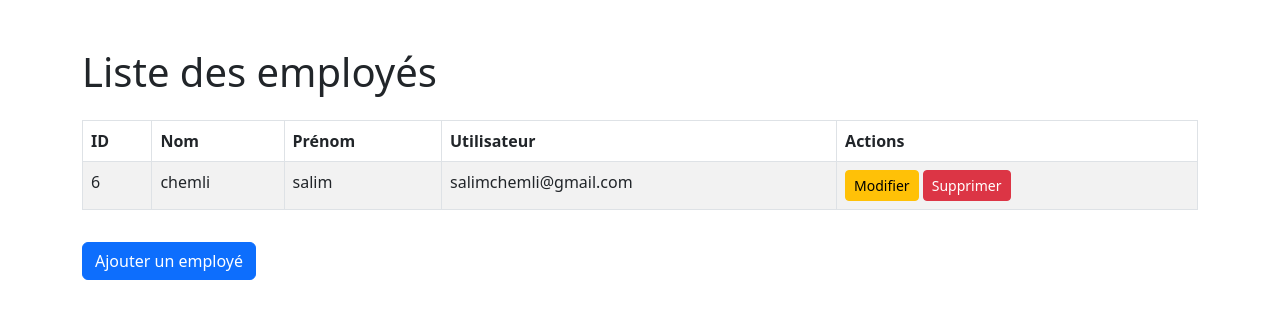
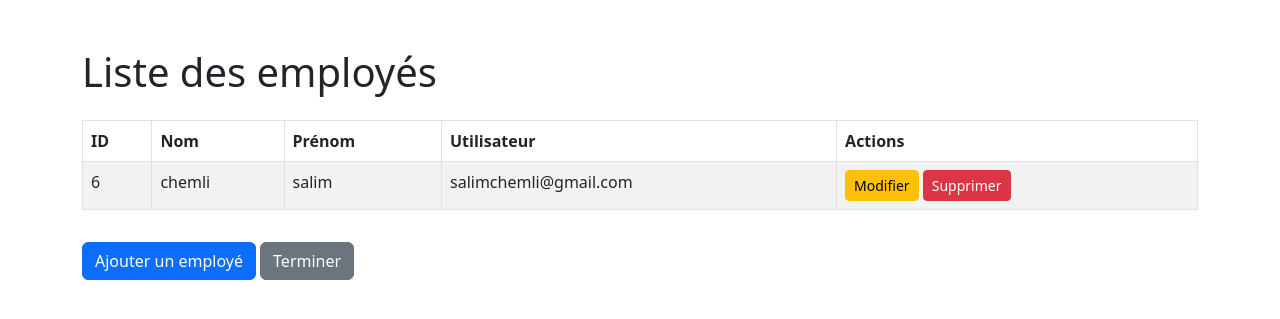
Before and after one commit to Emelissa1266/Projet-Gestion-RH, a Django app: page /employes/ in a window 1280 px wide. Shown: the top 319 px of the page. Run offline with Django 5.2, Linux system fonts and the light colour scheme; data comes from the database, SQL or seed files in the repository; both versions use the stored data as it was after the commit; some libraries are stand-ins or nearby versions.

Commit message:
ajoute de terminer dans liste employe

```diff
--- a/ProjetRh/app1/templates/liste_employes.html
+++ b/ProjetRh/app1/templates/liste_employes.html
@@ -37,6 +37,9 @@
             </tbody>
         </table>
         <a href="{% url 'ajouter_employe' %}" class="btn btn-primary mt-3">Ajouter un employé</a>
+
+        <!-- Bouton Terminer qui redirige vers AcceuilRH.html -->
+        <a href="{% url 'acceuil_arh' %}" class="btn btn-secondary mt-3">Terminer</a>
     </div>
 
     <!-- Modal de confirmation de suppression -->
```
Also changed, not shown: ProjetRh/db.sqlite3.
